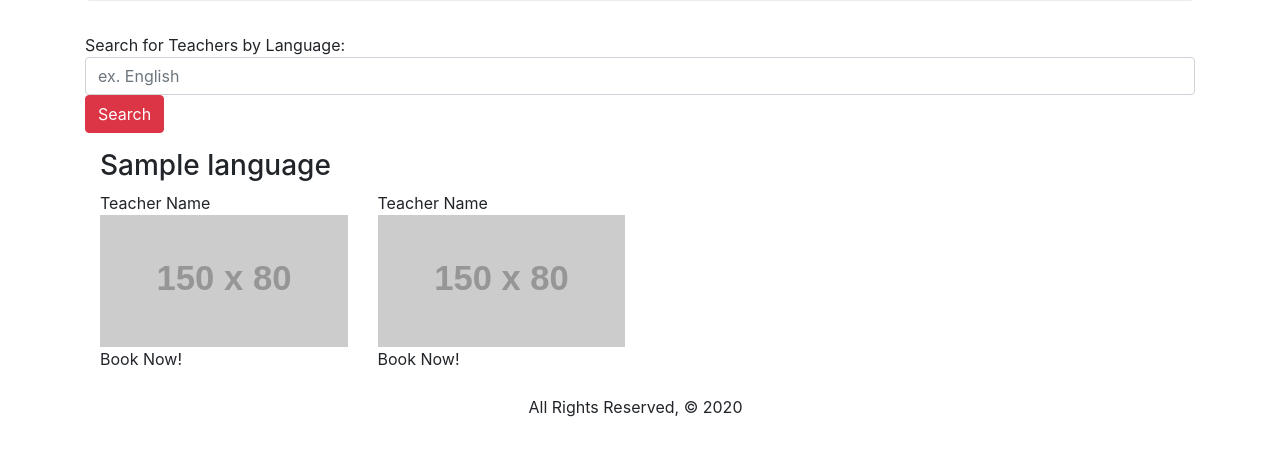
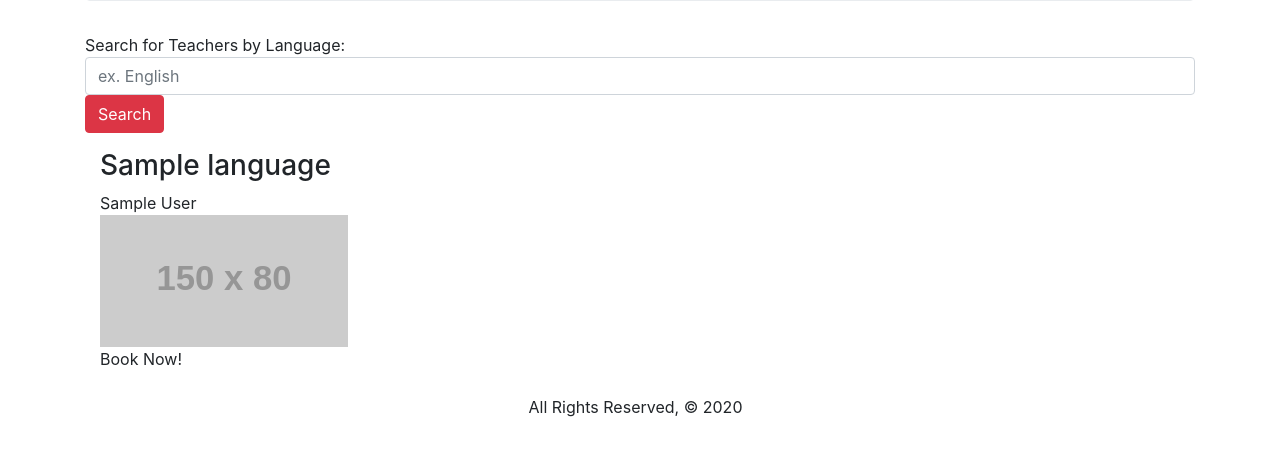
Before and after one commit to brhymer/Tutor-Marketplace, a Django app: page / in a window 1280 px wide. Shown: the part 255-710 px from the top of the page. Run offline with Django 3.2, Linux system fonts and the light colour scheme; tables that the repository leaves empty hold one stand-in row (values such as "Sample post"); grey boxes labelled with a size stand in for pictures from a placeholder-image service; some libraries are stand-ins or nearby versions.

Commit message:
edited homepage to show max 4 teachers per language

```diff
--- a/main_app/templates/home.html
+++ b/main_app/templates/home.html
@@ -19,17 +19,16 @@
     {% for language in languages %}
     <h3>{{ language.name }}</h3>
     <div class="row">
-      {% for i in range %}
-      {% if i <= language.teacher_set.count %}
+      <!--Display 4 newest teachers in this language-->
+      {% for teacher in language.teacher_set.all|slice:":4" %}
         <div class="col-md-3">
           <div class="panel panel-primary">
-          <div class="panel-heading">Teacher Name</div>
+            <div class="panel-heading">{{ teacher.full_name }}</div>
             <div class="panel-body"><img src="https://placehold.it/150x80?text=IMAGE" class="img-responsive"
                 style="width:100%" alt="Image"></div>
             <div class="panel-footer">Book Now!</div>
           </div>
         </div>
-      {% endif %}
       {% endfor %}
     </div>
     {% endfor %}
```
Lines whose indentation alone changed are shown as unchanged.
